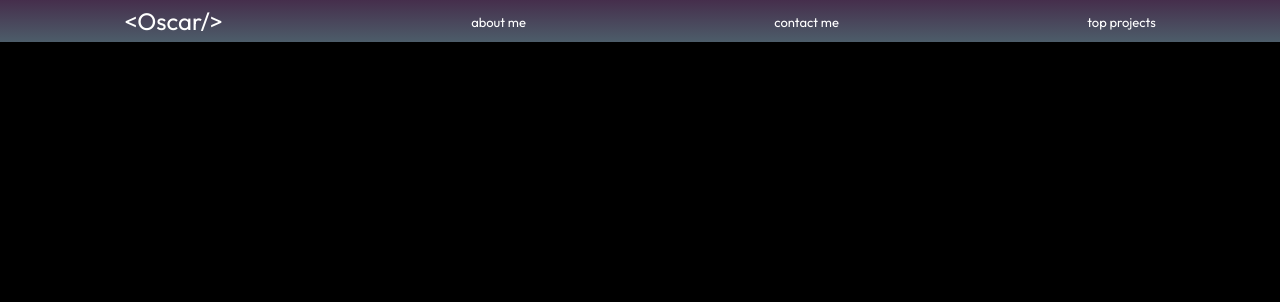
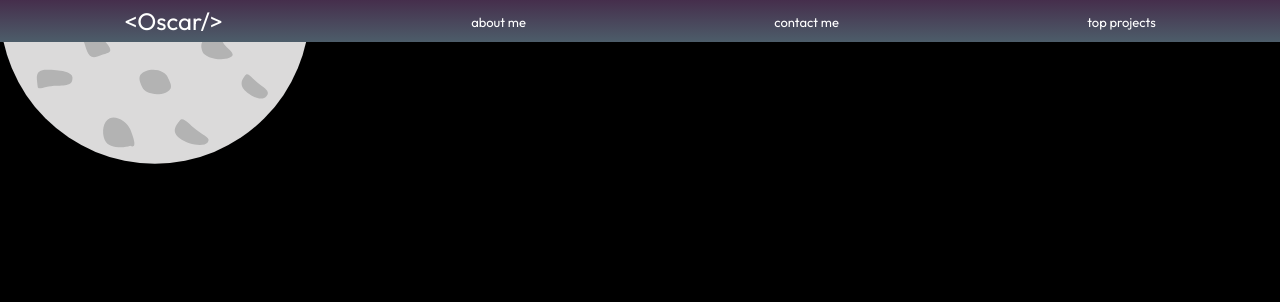
Before and after one commit to kurealnum/PersonalWebsite, a Django app: page / in a window 1280 px wide. Shown: the top 302 px of the page. Run offline with Django 4.2, Linux system fonts and the light colour scheme.

Commit message:
Added pfp/started on pfp

```diff
--- a/static/main_styles.css
+++ b/static/main_styles.css
@@ -7,24 +7,6 @@ https://mycolor.space/?hex=%23894478&sub=1
 :root {
   background: black;
   font-family: 'Outfit';
-}
-
-/* turning the gradients on when I'm done with the website */
-
-.top-gradient {
-  background: linear-gradient(180deg, #474747 0%, #3D3D3D 100%);
-}
-
-.middle-gradient {
-  background: linear-gradient(180deg, #3D3D3D 0%, #1F1F1F 13%, #202024 87%, #282741 100%, rgba(20, 20, 20, 0) 100%)
-}
-
-.bottom-gradient {
-  background: linear-gradient(180deg, #272640 0%, rgba(21, 16, 107, 0.90) 100%)
-}
-
-body {
-  margin: 0;
 }
 
 nav {
@@ -54,3 +36,25 @@ nav a li {
 #nav-name {
   font-size: 24px;
 }
+
+/* turning the gradients on when I'm done with the website */
+
+.top-gradient {
+  background: linear-gradient(180deg, #474747 0%, #3D3D3D 100%);
+}
+
+.middle-gradient {
+  background: linear-gradient(180deg, #3D3D3D 0%, #1F1F1F 13%, #202024 87%, #282741 100%, rgba(20, 20, 20, 0) 100%)
+}
+
+.bottom-gradient {
+  background: linear-gradient(180deg, #272640 0%, rgba(21, 16, 107, 0.90) 100%)
+}
+
+body {
+  margin: 0;
+}
+
+#moon {
+  margin: 0 auto;
+}
--- a/templates/layout.html
+++ b/templates/layout.html
@@ -1,4 +1,5 @@
 {% load static %}
+
 <!DOCTYPE html>
 <html>
 
@@ -29,11 +30,18 @@
     </ul>
 </nav>
 
+<div class="top-gradient"></div>
+<div class="middle-gradient"></div>
+<div class="bottom-gradient"></div>
+
 <body>
-    <div class="top-gradient"></div>
-    <div class="middle-gradient"></div>
-    <div class="bottom-gradient"></div>
-    {% block body %}{% endblock %}
+    <img id="moon" src="{% static 'moon.svg' %}">
+    <div>
+        <img src="" alt="">
+        <div class="container">
+            <li><a href=""></a></li>
+        </div>
+    </div>
 </body>
 
 </html>
```
Also changed, not shown: pfp.png (added), static/moon.svg (renamed from icons/moon.svg).
